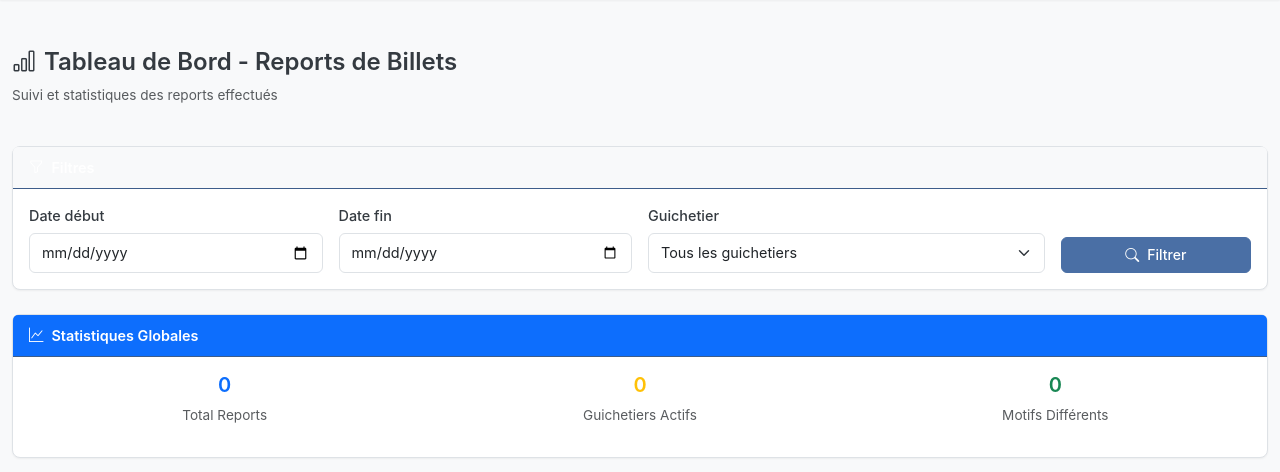
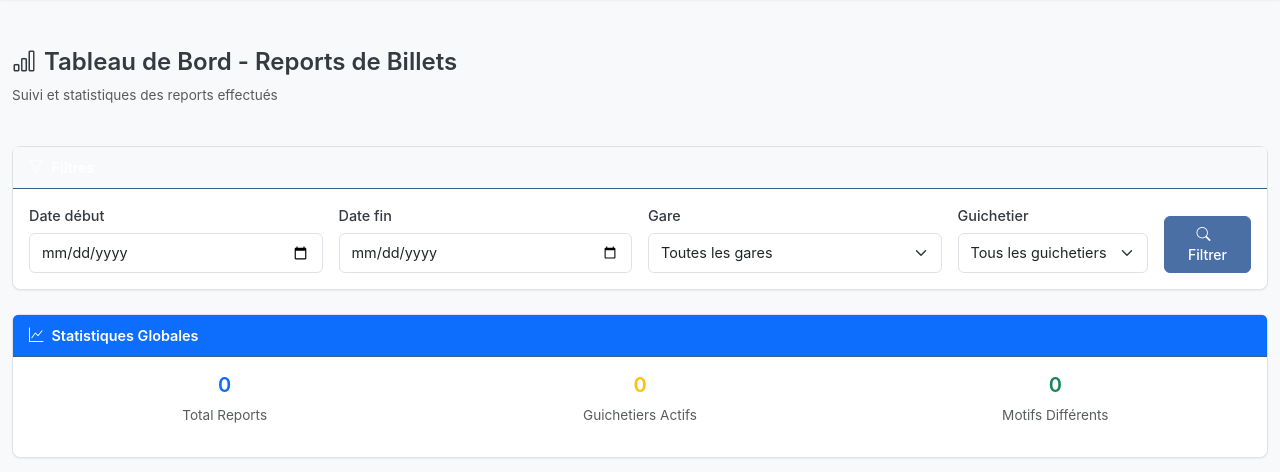
Before and after one commit to ziscokone/gestion-billeterie, a Django app: page /voyages/dashboard/reports/ in a window 1280 px wide. Shown: the part 119-591 px from the top of the page. Run offline with Django 5.2, Linux system fonts and the light colour scheme; a user stored in the database is signed in; data comes from the database, SQL or seed files in the repository; data that the repository does not hold is empty; parts of the project's set-up code (start-up, migrations or seed data) failed here and were passed over.

Commit message:
Menu report des billets

```diff
--- a/apps/voyages/views.py
+++ b/apps/voyages/views.py
@@ -1078,6 +1078,7 @@ class DashboardReportsView(GestionRequiredMixin, TemplateView):
         date_debut = self.request.GET.get('date_debut')
         date_fin = self.request.GET.get('date_fin')
         guichetier_id = self.request.GET.get('guichetier')
+        gare_id = self.request.GET.get('gare')
 
         # Query de base
         reports = HistoriqueReport.objects.select_related(
@@ -1085,12 +1086,16 @@ class DashboardReportsView(GestionRequiredMixin, TemplateView):
             'nouveau_billet',
             'ancien_voyage',
             'nouveau_voyage',
+            'ancien_voyage__gare',
             'guichetier'
         )
 
         # Filtrer par gare si l'utilisateur n'a pas l'accès global
         if not self.request.user.has_global_access and self.request.user.gare:
             reports = reports.filter(ancien_voyage__gare=self.request.user.gare)
+        # Pour les utilisateurs avec accès global, appliquer le filtre par gare si spécifié
+        elif self.request.user.has_global_access and gare_id:
+            reports = reports.filter(ancien_voyage__gare_id=gare_id)
 
         # Appliquer les filtres de date
         if date_debut:
@@ -1121,17 +1126,32 @@ class DashboardReportsView(GestionRequiredMixin, TemplateView):
 
         # Liste des guichetiers pour le filtre
         from apps.personnel.models import Utilisateur
-        guichetiers = Utilisateur.objects.filter(
-            role__in=['guichetier', 'gestionnaire']
-        ).order_by('nom_complet')
+        from apps.gares.models import Gare
+
+        # Si l'utilisateur a accès global, afficher tous les guichetiers
+        # Sinon, afficher uniquement les guichetiers de sa gare
+        if self.request.user.has_global_access:
+            guichetiers = Utilisateur.objects.filter(
+                role__in=['guichetier', 'gestionnaire', 'chef_gare']
+            ).order_by('nom_complet')
+            # Liste des gares pour le filtre (uniquement pour accès global)
+            gares = Gare.objects.filter(active=True).order_by('nom')
+        else:
+            guichetiers = Utilisateur.objects.filter(
+                role__in=['guichetier', 'gestionnaire', 'chef_gare'],
+                gare=self.request.user.gare
+            ).order_by('nom_complet')
+            gares = None
 
         context['reports'] = reports.order_by('-date_report')[:100]  # Limiter à 100 derniers
         context['total_reports'] = total_reports
         context['stats_guichetiers'] = stats_guichetiers
         context['stats_motifs'] = stats_motifs
         context['guichetiers'] = guichetiers
+        context['gares'] = gares
         context['date_debut'] = date_debut
         context['date_fin'] = date_fin
         context['guichetier_id'] = guichetier_id
+        context['gare_id'] = gare_id
 
         return context
--- a/templates/base.html
+++ b/templates/base.html
@@ -75,6 +75,13 @@
                                 </a>
                             </li>
                             {% endif %}
+                            <li><hr class="dropdown-divider"></li>
+                            <li><h6 class="dropdown-header">Opérations</h6></li>
+                            <li>
+                                <a class="dropdown-item" href="{% url 'voyages:dashboard_reports' %}">
+                                    <i class="bi bi-arrow-repeat me-2"></i> Reports de billets
+                                </a>
+                            </li>
                             {% if user.is_super_admin %}
                             <li><hr class="dropdown-divider"></li>
                             <li><h6 class="dropdown-header">Flotte</h6></li>
--- a/templates/voyages/dashboard_reports.html
+++ b/templates/voyages/dashboard_reports.html
@@ -28,7 +28,20 @@
                     <label for="date_fin" class="form-label">Date fin</label>
                     <input type="date" class="form-control" id="date_fin" name="date_fin" value="{{ date_fin }}">
                 </div>
-                <div class="col-md-4">
+                {% if gares %}
+                <div class="col-md-3">
+                    <label for="gare" class="form-label">Gare</label>
+                    <select class="form-select" id="gare" name="gare">
+                        <option value="">Toutes les gares</option>
+                        {% for gare in gares %}
+                        <option value="{{ gare.id }}" {% if gare_id == gare.id|stringformat:"s" %}selected{% endif %}>
+                            {{ gare.nom }}
+                        </option>
+                        {% endfor %}
+                    </select>
+                </div>
+                {% endif %}
+                <div class="{% if gares %}col-md-2{% else %}col-md-4{% endif %}">
                     <label for="guichetier" class="form-label">Guichetier</label>
                     <select class="form-select" id="guichetier" name="guichetier">
                         <option value="">Tous les guichetiers</option>
@@ -39,7 +52,7 @@
                         {% endfor %}
                     </select>
                 </div>
-                <div class="col-md-2 d-flex align-items-end">
+                <div class="{% if gares %}col-md-1{% else %}col-md-2{% endif %} d-flex align-items-end">
                     <button type="submit" class="btn btn-primary w-100">
                         <i class="bi bi-search me-2"></i>Filtrer
                     </button>
--- a/templates/voyages/voyage_detail.html
+++ b/templates/voyages/voyage_detail.html
@@ -224,7 +224,7 @@
                                             title="Réimprimer (Duplicata)">
                                         <i class="bi bi-printer"></i>
                                     </button>
-                                    {% if billet.statut == 'paye' %}
+                                    {% if billet.statut == 'paye' and voyage.statut != 'termine' %}
                                     <button type="button"
                                             class="btn btn-sm btn-outline-warning btn-reporter"
                                             data-billet-id="{{ billet.pk }}"
```
